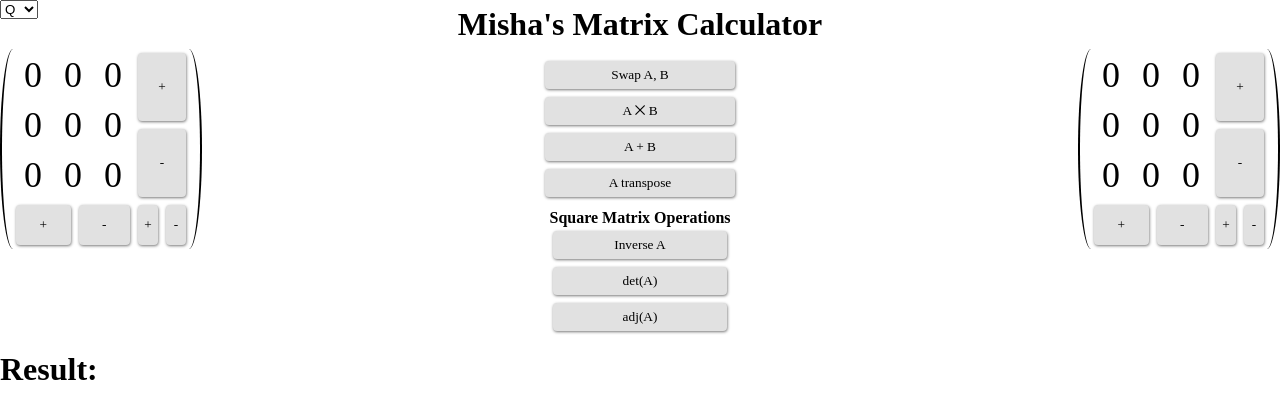
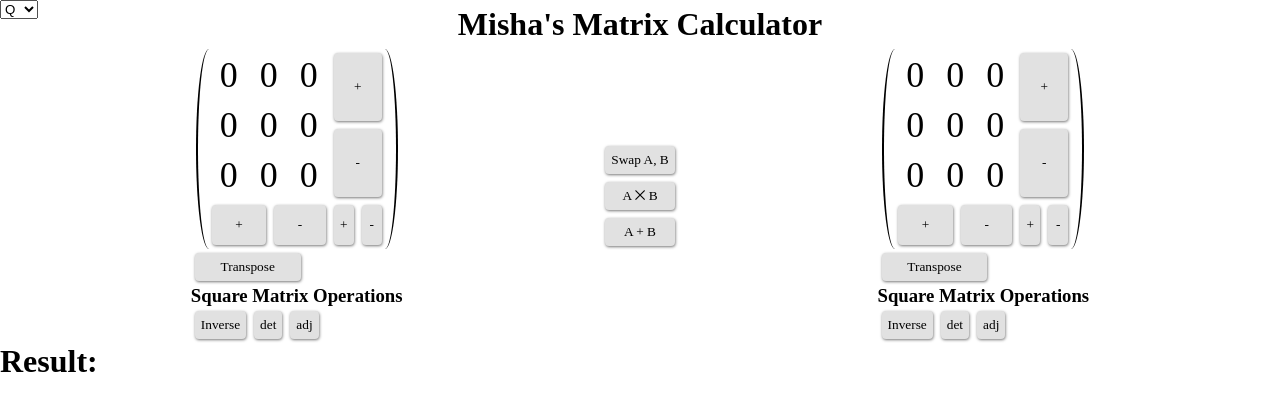
Before and after one commit to farberbrodsky/MatrixCalculator, a React (Create React App) app: page / in a window 1280 px wide. Shown: the top 418 px of the page. Built offline with nearby package versions, Linux system fonts and the light colour scheme.

Commit message:
Buttons are now seperate for each matrix

```diff
--- a/src/App.jsx
+++ b/src/App.jsx
@@ -1,4 +1,5 @@
 import MatrixComponent from "./MatrixComponent.jsx";
+import MatrixWithButtons from "./MatrixWithButtons.jsx";
 import FieldSelector from "./FieldSelector.jsx";
 import { Matrix, Rational } from "./matrix.js";
 import { useState } from "react";
@@ -18,6 +19,22 @@ function App() {
     setFieldName(fieldName);
   }
 
+  let formattedResult = undefined;
+  if (result && result.type === "matrix") {
+    formattedResult =  (
+      <div>
+        <MatrixComponent
+          matrix={result.value}
+        />
+        <br /><br />
+        <button onClick={() => setM1(result)}>Save as A</button>
+        <button onClick={() => setM2(result)}>Save as B</button>
+      </div>
+     );
+  } else if (result && result.type === "text") {
+    formattedResult = (<p>{ result.value }</p>)
+  }
+
   return (
     <div className="App">
       <div style={{display: "flex"}}>
@@ -29,13 +46,14 @@ function App() {
       </div>
       <div className={styles.twoMatrices}>
         <div className={styles.leftMatrix}>
-          <MatrixComponent
+          <MatrixWithButtons
             matrix={M1}
             editable={true}
             field={fieldClass[0]}
             onChange={m => {
               setM1(m);
             }}
+            setResult={setResult}
           />
         </div>
         <div className={styles.twoMatricesOperators}>
@@ -46,38 +64,21 @@ function App() {
           { M1.rows === M2.rows && M1.cols === M2.cols ? (
             <button onClick={() => setResult(M1.add(M2))}>A + B</button>
           ) : null}
-          <button onClick={() => setResult(M1.transpose())}>A transpose</button>
-          { M1.rows === M1.cols ? (
-            <div className={styles.twoMatricesOperators}>
-              <p><b>Square Matrix Operations</b></p>
-              <button onClick={() => setResult(M1.inverse())}>Inverse A</button>
-              <button onClick={() => setResult(new Matrix([M1.det()], 1, 1))}>det(A)</button>
-              <button onClick={() => setResult(M1.adj())}>adj(A)</button>
-            </div>
-            ) : null}
         </div>
         <div className={styles.rightMatrix}>
-          <MatrixComponent
+          <MatrixWithButtons
             matrix={M2}
             editable={true}
             field={fieldClass[0]}
             onChange={m => {
               setM2(m);
             }}
+            setResult={setResult}
           />
         </div>
       </div>
       <h1>Result:</h1>
-      { result ? (
-        <div>
-          <MatrixComponent
-            matrix={result}
-          />
-          <br /><br />
-          <button onClick={() => setM1(result)}>Save as A</button>
-          <button onClick={() => setM2(result)}>Save as B</button>
-        </div>
-      ) : null}
+      {formattedResult}
     </div>
   );
 }
--- a/src/App.module.css
+++ b/src/App.module.css
@@ -20,17 +20,10 @@
   justify-content: center;
 }
 
-.leftMatrix {
+.leftMatrix, .rightMatrix {
   flex-shrink: 0;
   flex-basis: 0;
   flex-grow: 1;
+  display: flex;
+  justify-content: center;
 }
-
-.rightMatrix {
-  flex-grow: 1;
-  flex-shrink: 0;
-  flex-basis: 0;
-  display: flex;
-  justify-content: flex-end;
-  align-items: flex-start;
-}
--- /dev/null
+++ b/src/MatrixWithButtons.jsx
@@ -0,0 +1,41 @@
+import MatrixComponent from "./MatrixComponent.jsx";
+import styles from "./MatrixWithButtons.module.css";
+
+export default function MatrixWithButtons(props) {
+  return (
+    <div className={styles.matrixWithButtons}>
+      <MatrixComponent
+        matrix={props.matrix}
+        editable={props.editable}
+        field={props.field}
+        onChange={props.onChange}
+      />
+      <div>
+        <div className={styles.buttons}>
+          <button onClick={() =>
+            props.setResult({"type": "matrix", "value": props.matrix.transpose()})
+          }>Transpose</button>
+        </div>
+        <div className={styles.buttons} style={{
+          display: props.matrix.rows === props.matrix.cols ? "block" : "none"
+        }}>
+          <h3>Square Matrix Operations</h3>
+          <button onClick={() => {
+            let x = props.matrix.inverse();
+            if (x) {
+              props.setResult({"type": "matrix", "value": x});
+            } else {
+              props.setResult({"type": "text", "value": "Not invertible."})
+            }
+          }}>Inverse</button>
+          <button onClick={() =>
+            props.setResult({"type": "text", "value": props.matrix.det().toString()})
+          }>det</button>
+          <button onClick={() =>
+            props.setResult({"type": "matrix", "value": props.matrix.adj()})
+          }>adj</button>
+        </div>
+      </div>
+    </div>
+  );
+}
--- /dev/null
+++ b/src/MatrixWithButtons.module.css
@@ -0,0 +1,15 @@
+.buttons {
+  display: flex;
+  flex-wrap: wrap;
+}
+
+.buttons button {
+  flex-grow: 1;
+  max-width: 50%;
+}
+
+.matrixWithButtons {
+  display: flex;
+  flex-direction: column;
+  align-items: center;
+}
```
